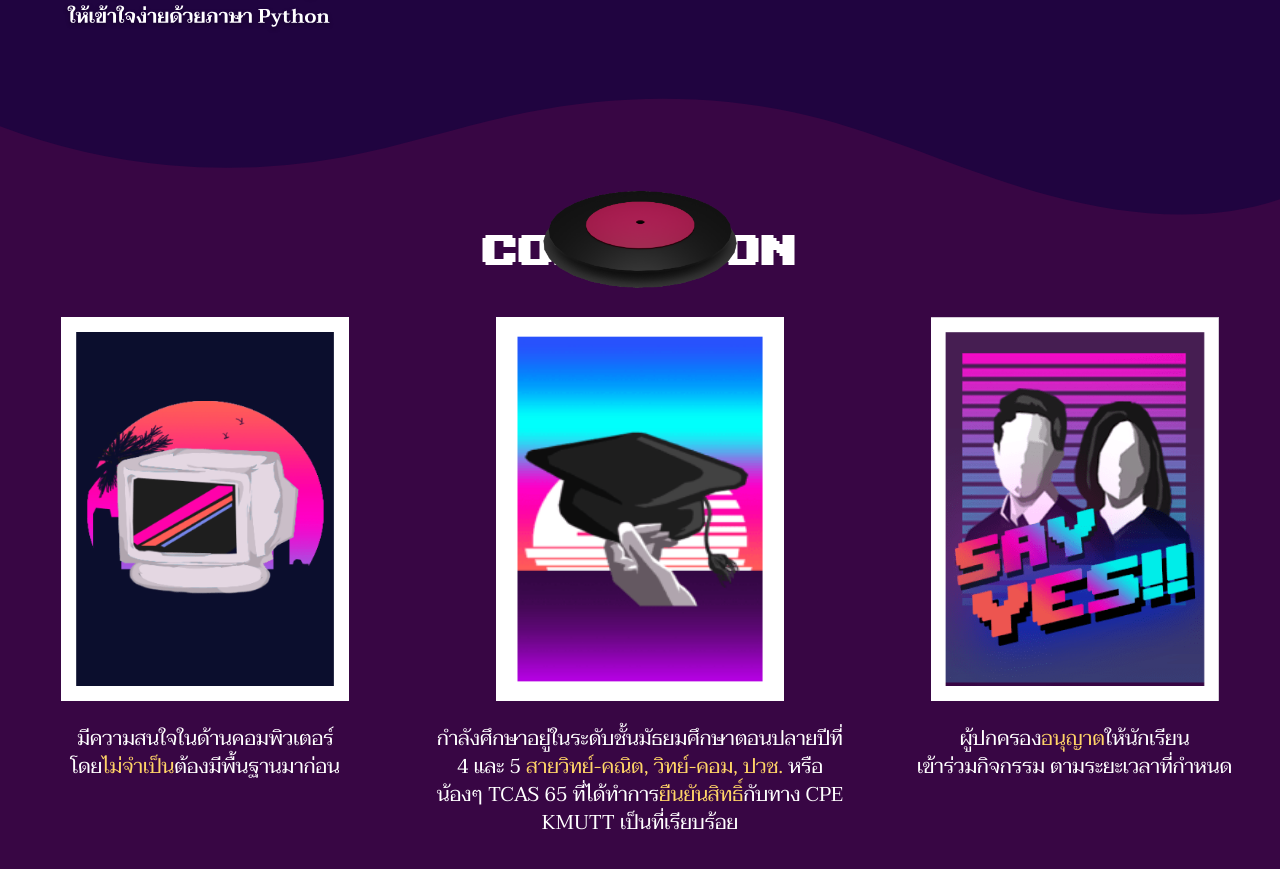
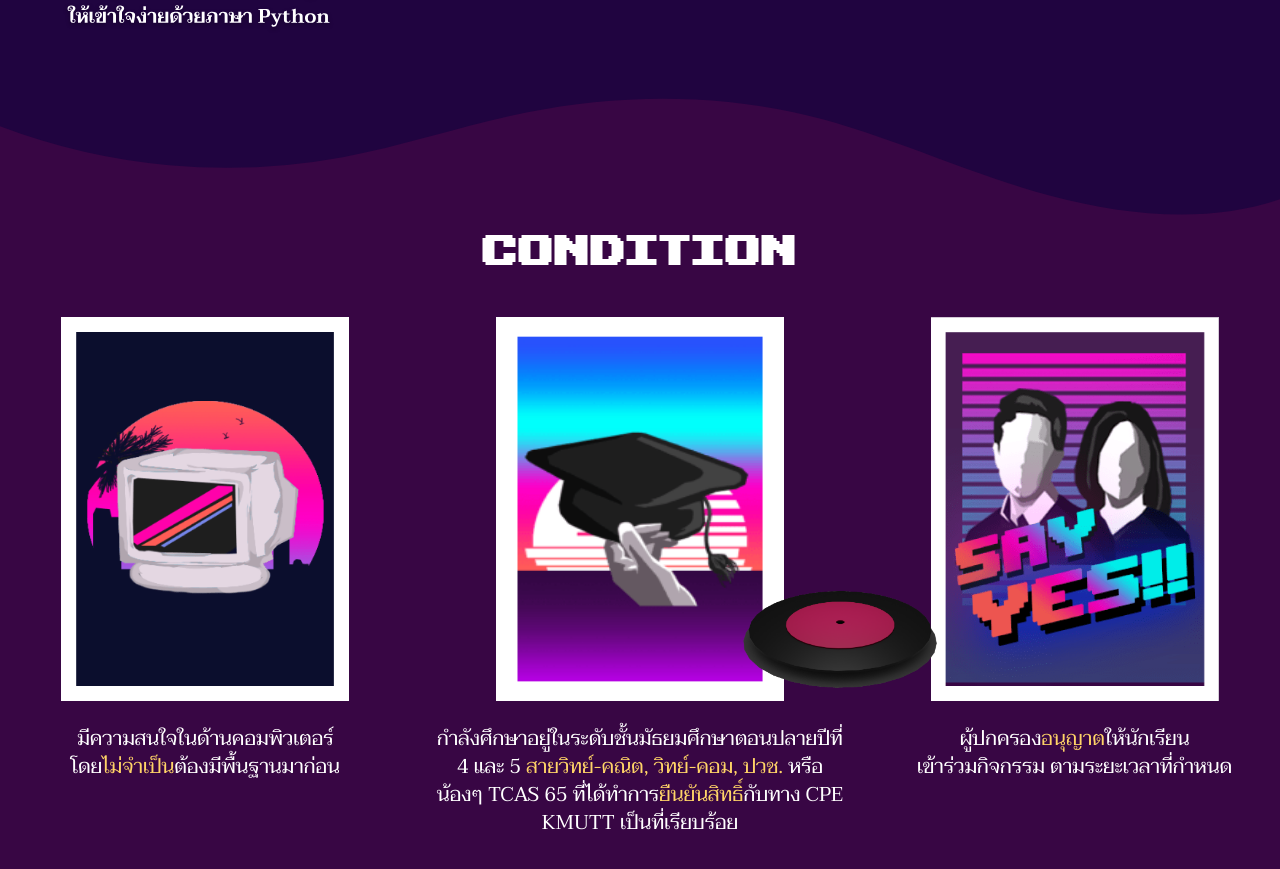
Before and after one commit to cpe-kmutt-student/comcamp33, a Next.js app: page /home in a window 1280 px wide. Shown: the part 2205-3074 px from the top of the page. Built offline with nearby package versions, Linux system fonts and the light colour scheme; no server answers.

Commit message:
fix: cd position

```diff
--- a/src/components/homepage/timeline/index.js
+++ b/src/components/homepage/timeline/index.js
@@ -35,9 +35,8 @@ const Timeline = () => {
         data-aos="fade-up"
         className=" absolute right-[0] top-[-10px] hidden lg:block"
         style={{
-          transform: `translate(${(offsetY - 5000) * 0.1}px, ${
-            (offsetY - 4000) * 0.2
-          }px)`,
+          transform: `translate(${(offsetY - 3000) * 0.1}px, ${(offsetY - 2000) * 0.2
+            }px)`,
         }}
       >
         <div className="relative w-[35vh] h-[25vh]">
```
